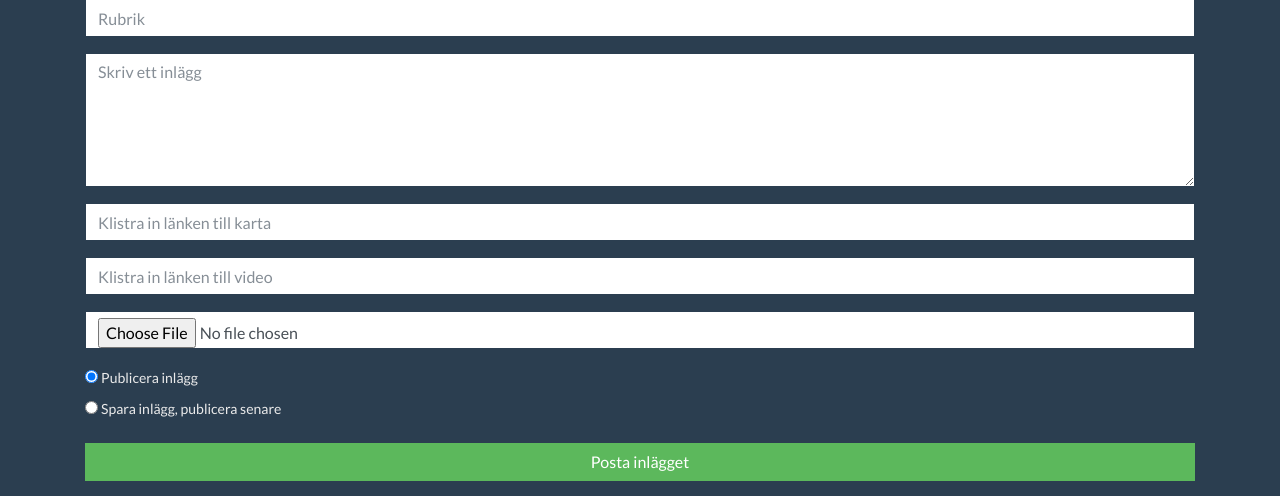
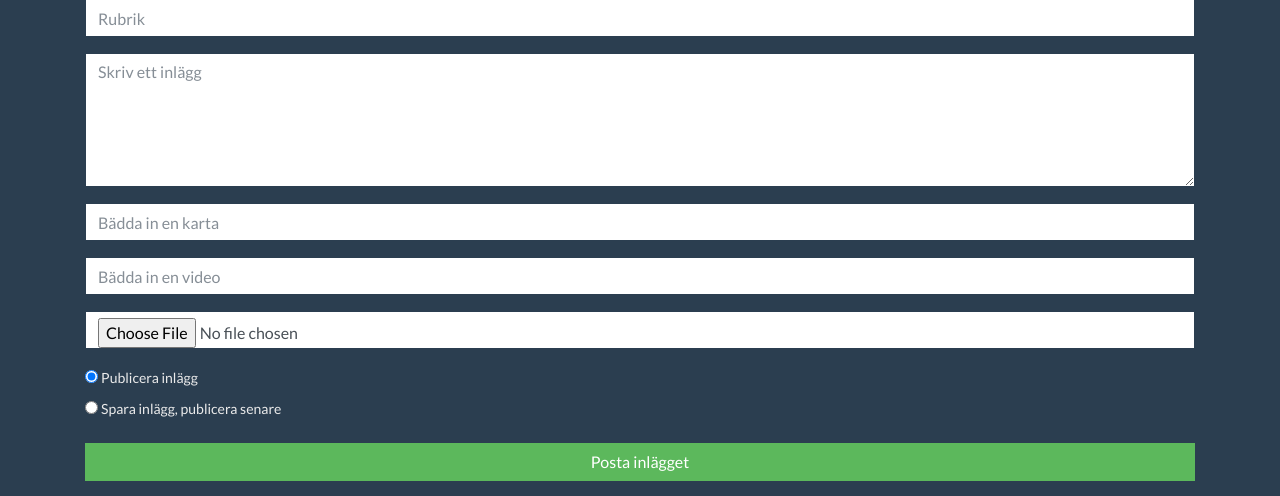
Before and after one commit to rstina/FEND19-backend-project, a PHP site: page /admin/create.php in a window 1280 px wide. Shown: the part 105-601 px from the top of the page. Run offline with PHP 8.4, Linux system fonts and the light colour scheme; some libraries are stand-ins or nearby versions.

Commit message:
bädda in istället för klistra in

```diff
--- a/admin/create.php
+++ b/admin/create.php
@@ -28,13 +28,13 @@
 
     <div class="col-md-12 form-group">
         <input name="map" type="text"
-        class="form-control" placeholder="Klistra in länken till karta">
+        class="form-control" placeholder="Bädda in en karta">
     </div>
 
     <br>
     <div class="col-md-12 form-group">
         <input name="video" type="text"
-        class="form-control" placeholder="Klistra in länken till video">
+        class="form-control" placeholder="Bädda in en video">
     </div>
 
     <br>
```
